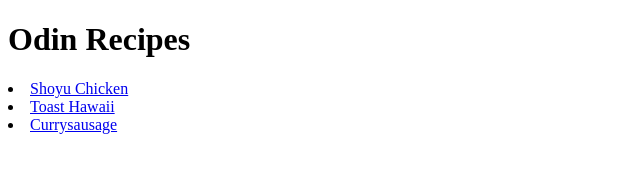
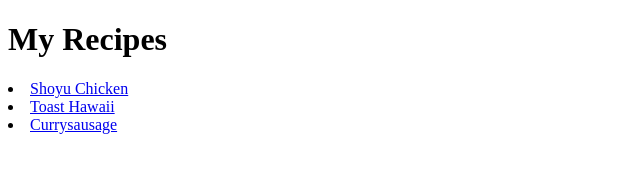
Before and after one commit to Redstoniker/odin-recipes, a plain HTML site: page index.html in a window 1280 px wide. Shown: the whole page, without its empty margins (0-640 px from the left). Drawn offline with Linux system fonts and the light colour scheme.

Commit message:
Changed title of index.html To avoid missunderstandings

```diff
--- a/index.html
+++ b/index.html
@@ -6,7 +6,7 @@
     <title>Odin Recipes</title>
 </head>
 <body>
-    <h1>Odin Recipes</h1>
+    <h1>My Recipes</h1>
     <li><a href="recipes/shoyu_chicken.html">Shoyu Chicken</a></li>
     <li><a href="recipes/toast_hawaii.html">Toast Hawaii</a></li>
     <li><a href="recipes/currysausage.html">Currysausage</a></li>
```
